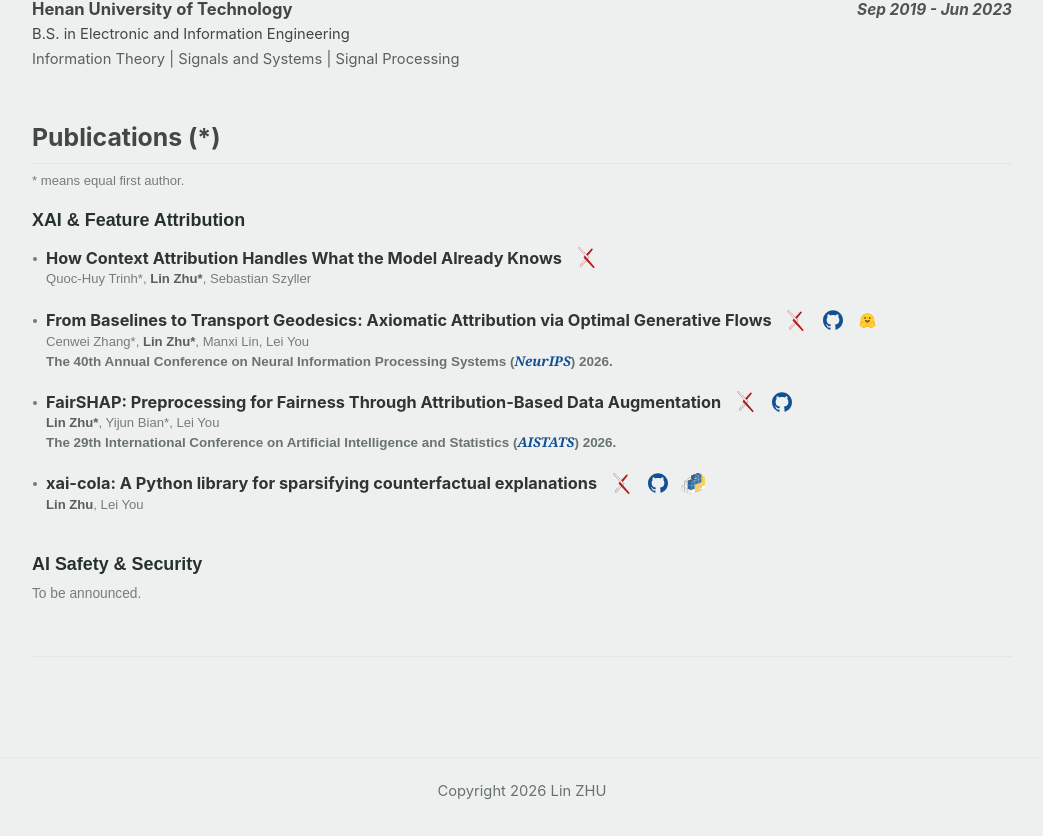
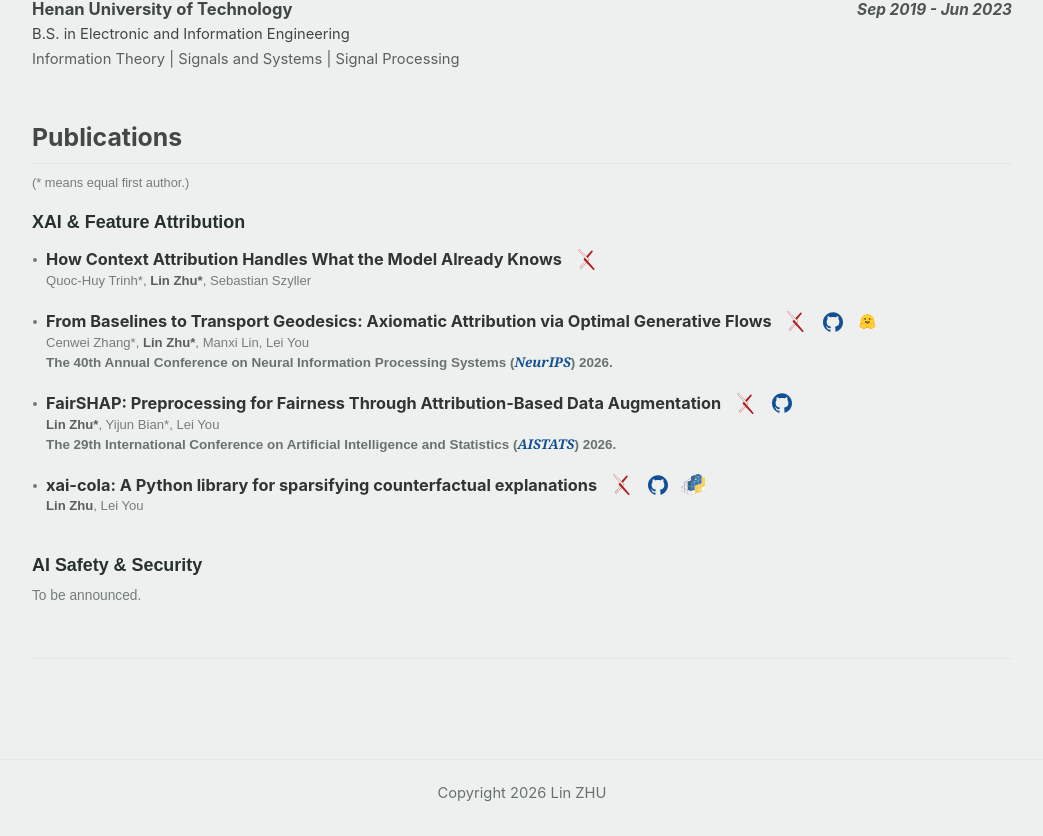
Before and after one commit to lin1zhu0216/lin1zhu0216.github.io, a React (Vite) app: page / in a window 1280 px wide. Shown: the part 1037-1873 px from the top of the page, without its empty margins (118-1161 px from the left). Built offline with nearby package versions, Linux system fonts and the light colour scheme.

Commit message:
Refine publication author note

```diff
--- a/src/App.css
+++ b/src/App.css
@@ -232,10 +232,10 @@
 }
 
 .publication-note {
-  margin: -8px 0 18px;
+  margin: -6px 0 18px;
   color: #737d79;
   font-family: Arial, sans-serif;
-  font-size: 0.82rem;
+  font-size: 0.8rem;
   line-height: 1.4;
 }
 
--- a/src/components/Publications.tsx
+++ b/src/components/Publications.tsx
@@ -84,8 +84,8 @@ function renderVenue(venue: string) {
 
 export function Publications() {
   return (
-    <Section id="publications" mark="" title="Publications (*)">
-      <p className="publication-note">* means equal first author.</p>
+    <Section id="publications" mark="" title="Publications">
+      <p className="publication-note">(* means equal first author.)</p>
       <div className="publication-sections">
         {publicationSections.map((section) => (
           <div className="publication-subsection" key={section.title}>
```
